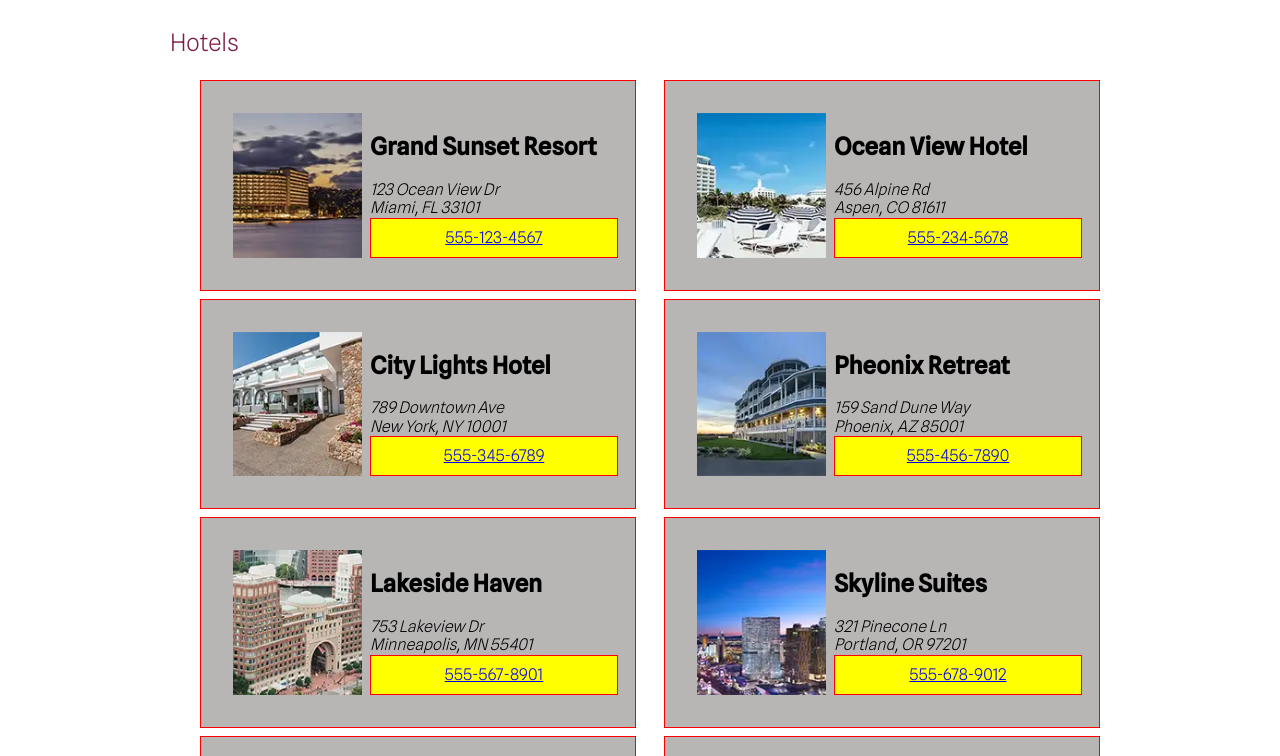
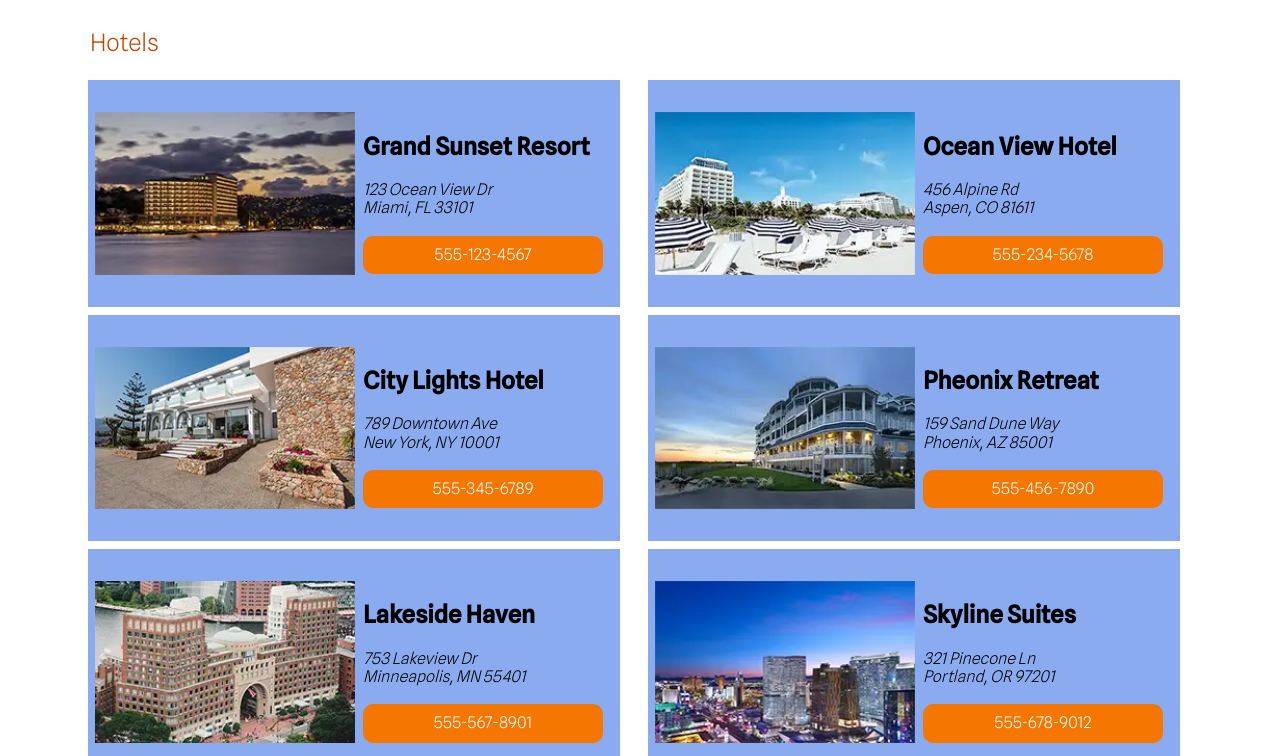
Before and after one commit to jackgregory003/10-Hotel-Assignment, a plain HTML site: page index.html in a window 1280 px wide. Shown: the part 108-864 px from the top of the page. Drawn offline with Linux system fonts and the light colour scheme.

Commit message:
final commit

```diff
--- a/scss/_large.scss
+++ b/scss/_large.scss
@@ -1,5 +1,5 @@
 header, main {
-    max-width: 960px;
+    max-width: 1120px;
     margin: auto;
 }
 
--- a/scss/_medium.scss
+++ b/scss/_medium.scss
@@ -14,20 +14,16 @@ header {
 main{
 
     #cards{
-        margin-left: 2rem;
         section {
             grid-template-areas:
                 "photo name"
                 "photo address"
                 "photo phone";
                 column-gap: 8px;
-                border: 1px solid red;
                 margin-bottom: 8px;
-                padding-left: 2rem;
                 padding-bottom: 2rem;
                 padding-top: 2rem;
-                grid-template-columns: 1fr 2fr;
-                justify-content: center;
+                grid-template-columns: 260px auto;
                 align-items: center;
         }
         img{ grid-area: photo;
@@ -36,6 +32,7 @@ main{
               margin: 0;  }
         h2{ grid-area: name; }
         address{ grid-area: address; }
-        a{ grid-area: phone; }
+        a{ grid-area: phone;
+           margin-top: 17px; }
         }
 }
--- a/scss/_small.scss
+++ b/scss/_small.scss
@@ -130,8 +130,7 @@ section {
         "photo"
         "address"
         "phone";
-    border: 1px solid red;
-    background-color: rgb(184, 181, 181);
+    background-color: #8babf1;
     margin-left: 8px;
     margin-right: 20px;
     margin-bottom: 10px;
@@ -152,10 +151,12 @@ img{ grid-area: photo;
     h2{ grid-area: name; }
     address{ grid-area: address; }
     a{ grid-area: phone;
-        border: 1px solid red;
-        background-color: yellow;
+        background-color: #f57600;
+        color: white;
         padding: 10px 20px;
         text-align: center;
+        text-decoration: none;
+        border-radius: 10px;
          }
 
 }//end main
--- a/scss/_variables.scss
+++ b/scss/_variables.scss
@@ -1,5 +1,5 @@
-$primaryColor: #1d295f;
-$secondaryColor: #7c1d47;
+$primaryColor: #054fb9;
+$secondaryColor: #c44601;
 $accentColor: #3990c3;
 $greyColor: #ccc;
 
```
Also changed, not shown: css/styles.css, css/styles.min.css, favicon.ico, images/hotel01-large.webp (deleted), images/hotel02-large.webp (deleted), images/hotel03-large.webp (deleted), images/hotel04-large.webp (deleted), images/hotel05-large.webp (deleted), images/hotel06-large.webp (deleted), images/hotel07-large.webp (deleted), images/hotel08-large.webp (deleted).
